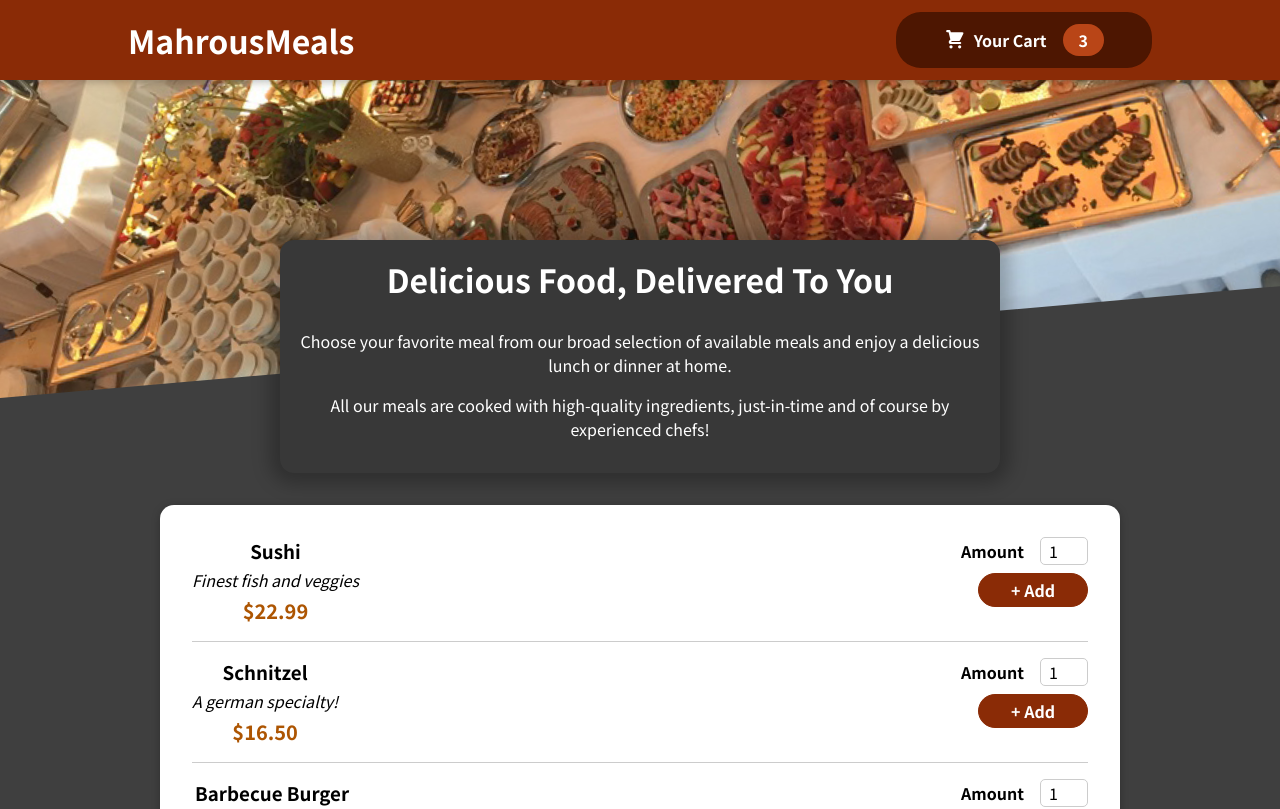
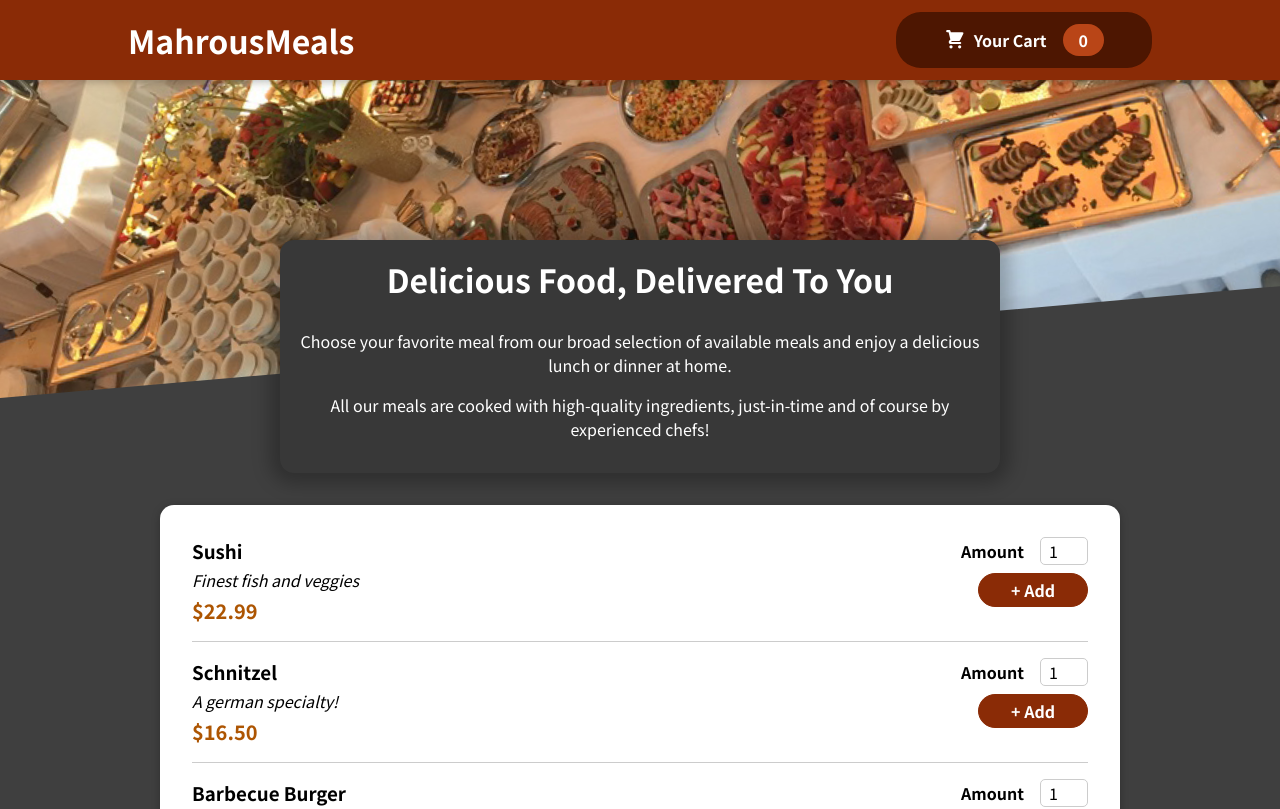
Before and after one commit to Lazarus2001/Food-project, a React (Create React App) app: page / in a window 1280 px wide. Shown: the top 809 px of the page. Built offline with nearby package versions, Linux system fonts and the light colour scheme.

Commit message:
still working on cart how to get data and show it in the cart i maked a wraper to wrap all the data so i can use it in any component so i made the provider component

```diff
--- a/src/App.js
+++ b/src/App.js
@@ -3,6 +3,7 @@
 import Header from './components/Layout/Header';
 import Meals from './components/Meals/Meals'
 import Cart from './components/Cart/Cart';
+import CartProvider from './store/CartProvider';
 function App() {
 
   const [cartIsShown,setCartIsShown] = useState(false);
@@ -15,7 +16,7 @@
     setCartIsShown(false);
   }
   return (
-    <div className="App">
+    <CartProvider  className="App">
       {cartIsShown && <Cart onHide={hideCartHandler}/>}
       <header className="App-header">
 
@@ -24,7 +25,7 @@
         <Meals/>
       </main>
       </header>
-    </div>
+    </CartProvider>
   );
 }
 
--- a/src/components/Layout/Header.js
+++ b/src/components/Layout/Header.js
@@ -1,9 +1,12 @@
-import React from 'react'
 import mealsImage from '../../assets/meals.jpg'
 import classes from './Header.module.css'
 import HeaderCartButton from './HeaderCartButton'
+
 const Header = props =>
 {
+
+
+
     return(
         <>
            <header className={classes.header}>
--- a/src/components/Layout/HeaderCartButton.js
+++ b/src/components/Layout/HeaderCartButton.js
@@ -1,10 +1,15 @@
-import React from "react";
+import React,{useContext} from "react";
 import CartIcon from "../Cart/CartIcon";
 import classes from './HeaderButton.module.css'
-
+import CartContext from "../../store/cart-context";
 
 const HeaderCartButton = props=>
 {
+    const cartCtx = useContext(CartContext)
+
+    const  numberOfItemsInCart = cartCtx.items.reduce((curNum,items)=>{
+        return curNum + items.amount
+    },0)
     return(
         <button className={classes.button} onClick={props.onClick}>
             <span className={classes.icon}>
@@ -12,7 +17,7 @@
             </span>
             <span>Your Cart</span>
             <span className={classes.badge}>
-                3
+                {numberOfItemsInCart}
             </span>
         </button>
     )
--- /dev/null
+++ b/src/store/CartProvider.js
@@ -0,0 +1,47 @@
+import { useReducer } from 'react';
+
+import CartContext from './cart-context';
+
+const defaultCartState = {
+    items: [],
+    totalAmount: 0
+};
+
+const cartReducer = (state, action) => {
+    if (action.type === 'ADD') {
+        const updatedItems = state.items.concat(action.item);
+        const updatedTotalAmount = state.totalAmount + action.item.price * action.item.amount;
+        return {
+            items: updatedItems,
+            totalAmount: updatedTotalAmount
+        };
+    }
+    return defaultCartState;
+};
+
+const CartProvider = (props) => {
+    const [cartState, dispatchCartAction] = useReducer(cartReducer, defaultCartState);
+
+    const addItemToCartHandler = (item) => {
+        dispatchCartAction({ type: 'ADD', item: item });
+    };
+
+    const removeItemFromCartHandler = (id) => {
+        dispatchCartAction({ type: 'REMOVE', id: id });
+    };
+
+    const cartContext = {
+        items: cartState.items,
+        totalAmount: cartState.totalAmount,
+        addItem: addItemToCartHandler,
+        removeItem: removeItemFromCartHandler,
+    };
+
+    return (
+        <CartContext.Provider value={cartContext}>
+            {props.children}
+        </CartContext.Provider>
+    );
+};
+
+export default CartProvider;
--- /dev/null
+++ b/src/store/cart-context.js
@@ -0,0 +1,10 @@
+import React from 'react';
+
+const CartContext = React.createContext({
+    items: [],
+    totalAmount: 0,
+    addItem: (item) => { },
+    removeItem: (id) => { }
+});
+
+export default CartContext;
```
Also changed, not shown: src/store/CartContext.js (deleted).
